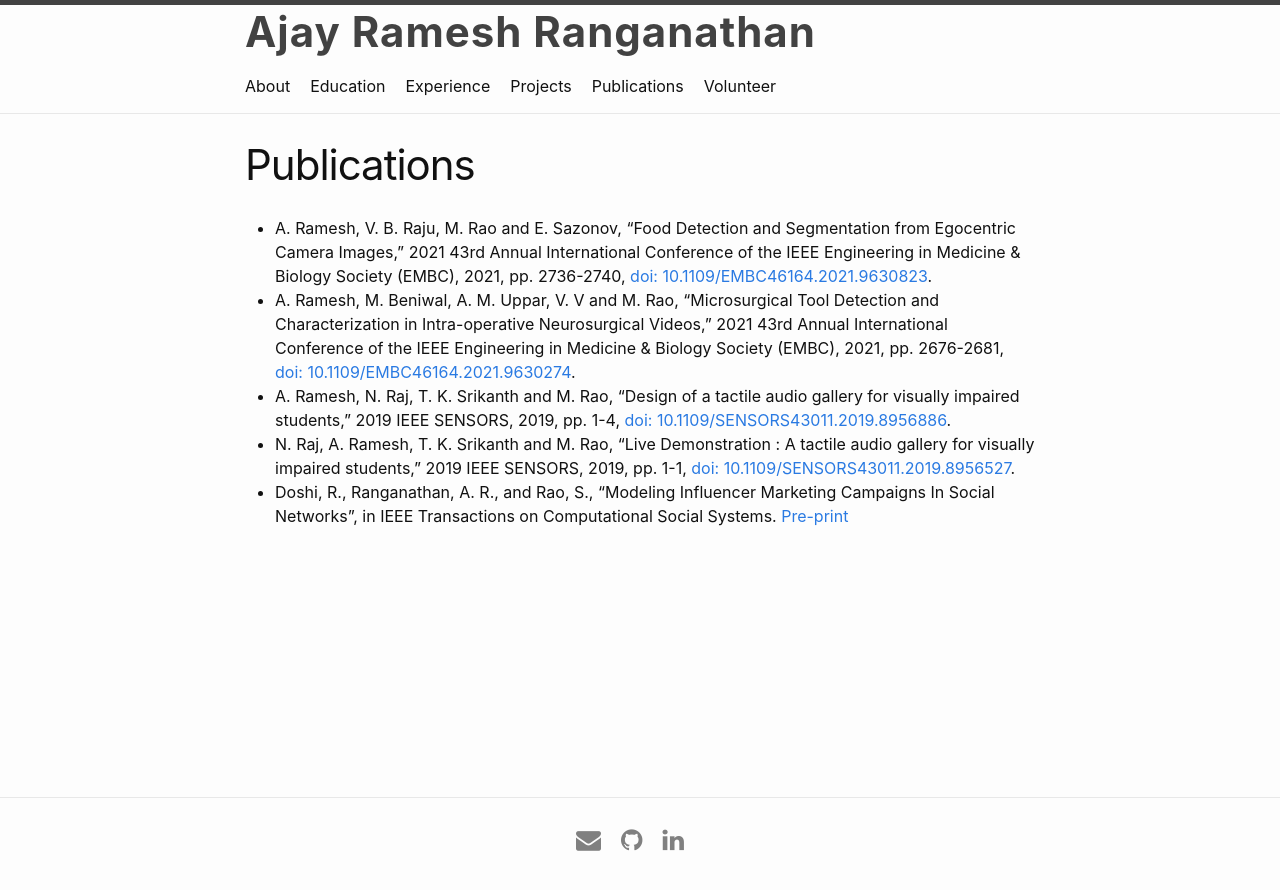
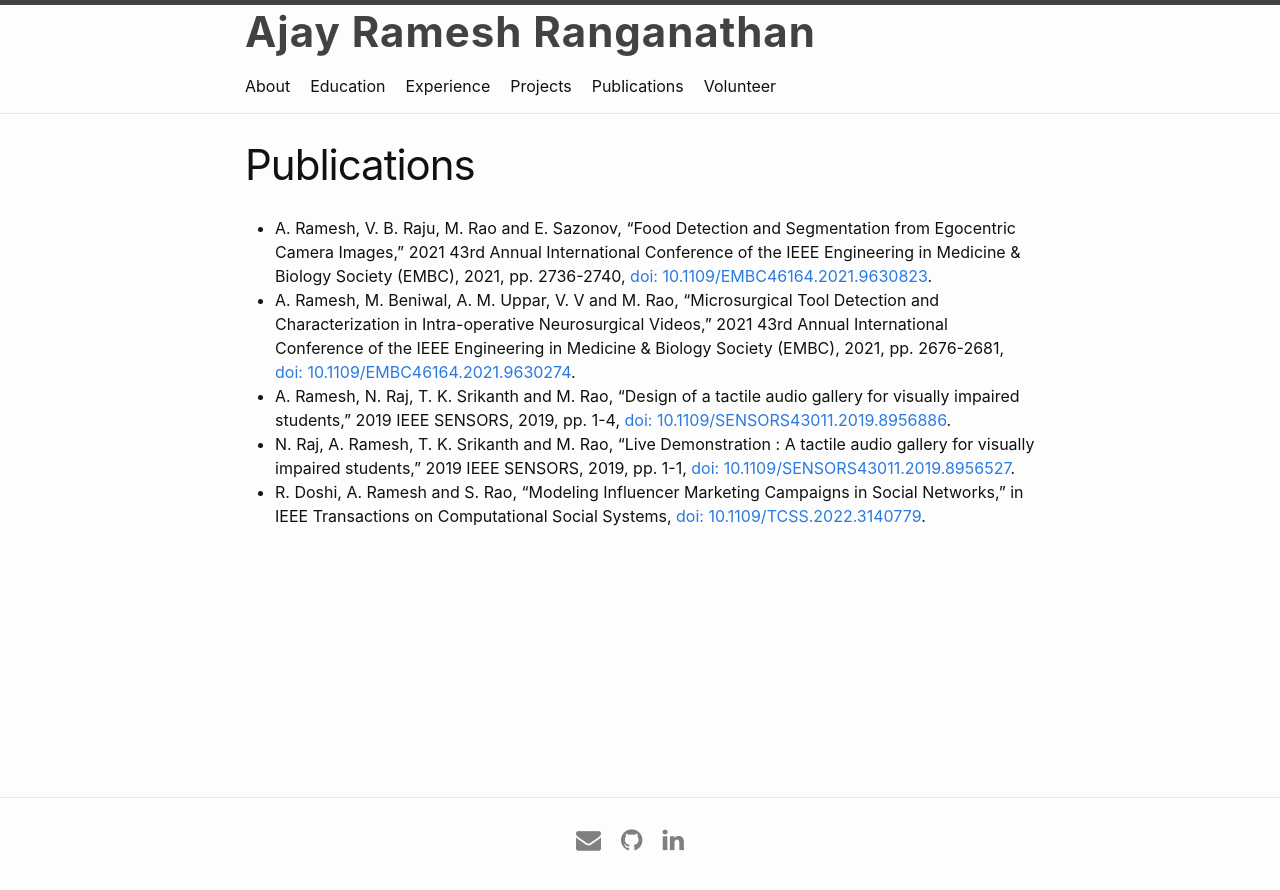
Before and after one commit to AJ-RR/AJ-RR.github.io, a Jekyll site: the page built from zpublications.md, in a window 1280 px wide. Shown: the top 890 px of the page. Built offline with Jekyll 4.4.1, drawn with Linux system fonts in a browser that asks for light colours.

Commit message:
Update zpublications.md

```diff
--- a/zpublications.md
+++ b/zpublications.md
@@ -7,4 +7,4 @@ permalink: /publications/
 * A. Ramesh, M. Beniwal, A. M. Uppar, V. V and M. Rao, "Microsurgical Tool Detection and Characterization in Intra-operative Neurosurgical Videos," 2021 43rd Annual International Conference of the IEEE Engineering in Medicine & Biology Society (EMBC), 2021, pp. 2676-2681, <a href = "https://ieeexplore.ieee.org/document/9630274"> doi: 10.1109/EMBC46164.2021.9630274</a>.
 * A. Ramesh, N. Raj, T. K. Srikanth and M. Rao, "Design of a tactile audio gallery for visually impaired students," 2019 IEEE SENSORS, 2019, pp. 1-4, <a href="https://ieeexplore.ieee.org/document/8956886">doi: 10.1109/SENSORS43011.2019.8956886</a>.
 * N. Raj, A. Ramesh, T. K. Srikanth and M. Rao, "Live Demonstration : A tactile audio gallery for visually impaired students," 2019 IEEE SENSORS, 2019, pp. 1-1, <a href="https://ieeexplore.ieee.org/document/8956527">doi: 10.1109/SENSORS43011.2019.8956527</a>.
-* Doshi, R., Ranganathan, A. R., and Rao, S., “Modeling Influencer Marketing Campaigns In Social Networks”, in IEEE Transactions on Computational Social Systems. <a href = "https://arxiv.org/abs/2106.01750">Pre-print</a>
+* R. Doshi, A. Ramesh and S. Rao, "Modeling Influencer Marketing Campaigns in Social Networks," in IEEE Transactions on Computational Social Systems, <a href = "https://ieeexplore.ieee.org/document/9689053">doi: 10.1109/TCSS.2022.3140779</a>.
```
